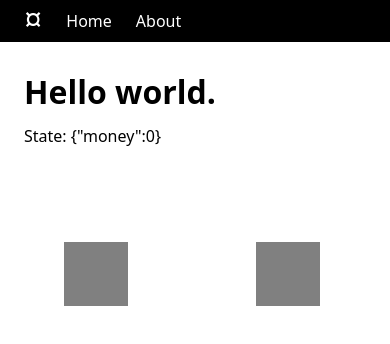
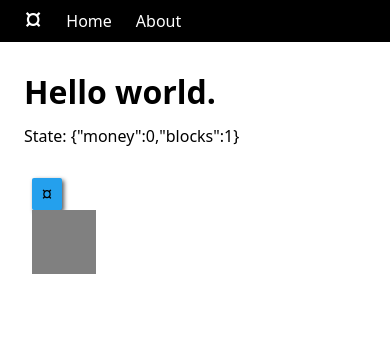
Before and after one commit to MonstraG/NotionKnockOff, a Next.js app: page / in a window 390 px wide. Shown: the top 344 px of the page. Built offline with nearby package versions, Linux system fonts and the light colour scheme.

Commit message:
buying more blocks; written on phone

```diff
--- a/components/Block/Block.tsx
+++ b/components/Block/Block.tsx
@@ -13,6 +13,17 @@ const Block: FC<Props & Style> = ({ style, onBreak }) => {
   const [state, setState] = useState<number>(0);
   const breakMore = () => setState((s) => Math.min(s + 1, 5));
 
+
+  const [t, st] = useState(0)
+
+  const ont = () => {
+  	const now = new Date().getTime();
+  	if (Math.abs(now - t) > 20) {
+  		breakMore()
+  		st(t)
+  	}
+  }
+
   useEffect(() => {
     if (isBroken(state)) {
       onBreak();
@@ -24,7 +35,8 @@ const Block: FC<Props & Style> = ({ style, onBreak }) => {
 
   return (
     <div style={style} className={`${styles.container} ${isBroken(state) && styles.broken}`}>
-      <div className={styles.block} onClick={breakMore}>
+      <div className={styles.block}
+      onPointerDown={ont}>
         <div className={`${styles.crack} ${styles.c1}`} style={{ display: crackDisplay(1)(state) }} />
         <div className={`${styles.crack} ${styles.c2}`} style={{ display: crackDisplay(2)(state) }} />
         <div className={`${styles.crack} ${styles.c3}`} style={{ display: crackDisplay(3)(state) }} />
--- a/components/GameState/GameState.tsx
+++ b/components/GameState/GameState.tsx
@@ -1,7 +1,9 @@
 export type GameState = {
   money: number;
+  blocks: number;
 };
 
 export const initialGameState: GameState = {
   money: 0,
+  blocks: 1,
 };
--- a/pages/index.tsx
+++ b/pages/index.tsx
@@ -6,14 +6,37 @@ import Content from "~/components/Content/Content";
 import { useGameState } from "~/components/GameState/GameContext";
 import { GameState } from "~/components/GameState/GameState";
 import Block from "~/components/Block/Block";
+import Button from "~/components/Button/Button";
 
 const IndexPage: NextPage = () => {
   const { state, setState } = useGameState();
-  const incMoney = () => setState((s: GameState) => ({ ...s, money: s.money + 1 }))
+  const incMoney = () => setState((s: GameState) =>
+   ({ ...s, money: s.money + 1 }))
 
   //todo: refactor how Content, PageBody so I don't need marginLeft evrywher?????
 
   //todo: css -> scss
+
+  const buyBlock = () => {
+    if (!canBuy()) return;
+  	setState((s) =>
+  	 ({...s,
+  	 money: s.money - s.blocks,
+  	 blocks: s.blocks + 1}))
+  }
+
+  const canBuy = () => {
+  	return state.money >= state.blocks;
+  }
+
+  const getblocks = () => {
+ return (
+    Array.from(Array(state.blocks)
+    .keys()).map((i) =>
+    (<div><Block onBreak={incMoney} key={i}/></div>)
+  	)
+  	)
+  }
 
   return (
     <Page>
@@ -21,13 +44,18 @@ const IndexPage: NextPage = () => {
       <Content>
         <PageHeader>Hello world.</PageHeader>
         <PageBody>State: {JSON.stringify(state)}</PageBody>
-        {/*
-        <Button style={{ marginLeft: "2rem" }} cb={incMoney}>
+
+        <Button style={{ marginLeft: "2rem" }}
+        cb={buyBlock}>
           ¤
         </Button>
-        */}
-        <Block style={{ margin: "4rem" }} onBreak={incMoney} />
-        <Block style={{ margin: "4rem" }} onBreak={incMoney} />
+
+        <div style={{ display:"flex",
+        justifyItems: "space-between",
+        marginLeft: "2rem",
+        width: "100%"}}>
+          {getblocks()}
+        </div>
       </Content>
     </Page>
   );
```
